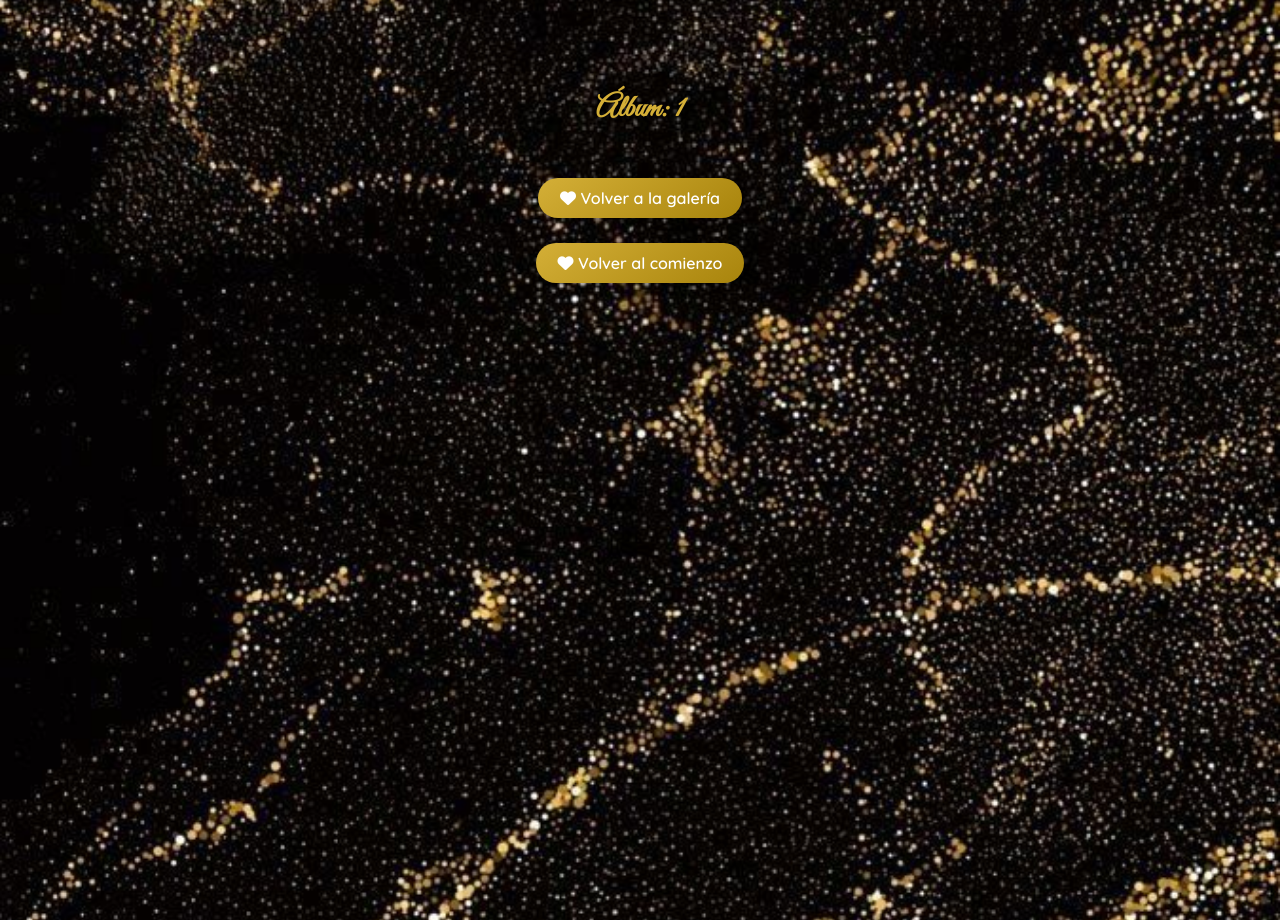
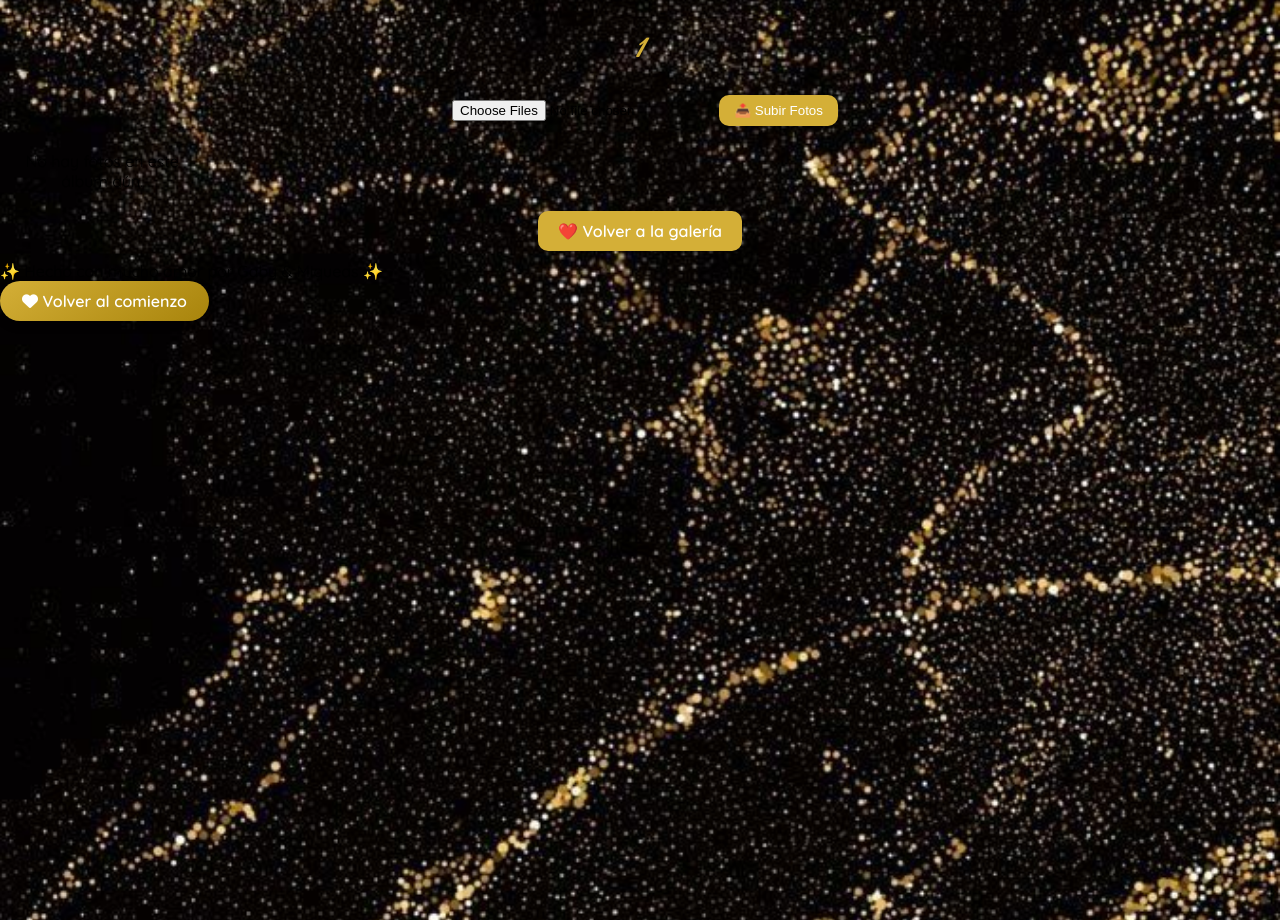
Before and after one commit to gabrielavasso/mini_web, a Flask app: page /ver_album/1 in a window 1280 px wide. Shown: the part 140-1060 px from the top of the page. Run offline with Flask 3, Linux system fonts and the light colour scheme; the visitor is signed in with stand-in values (Sample User, id 1); parts of the project's set-up code (start-up, migrations or seed data) failed here and were passed over.

Commit message:
Actualizo galería y subida de fotos dentro del álbum

```diff
--- a/app.py
+++ b/app.py
@@ -1,5 +1,4 @@
 from flask import Flask, render_template, request, redirect, url_for, session, flash
-from werkzeug.utils import secure_filename
 from dotenv import load_dotenv
 import os
 import json
@@ -19,19 +18,19 @@ cloudinary.config(
     api_secret=os.getenv("CLOUDINARY_URL").split(":")[2].split("@")[0]
 )
 
-# Archivos JSON para datos
+# Archivos JSON
 NOTAS_FILE = os.path.join("data", "notas.json")
 FOTOS_FILE = os.path.join("data", "fotos.json")
 CANCIONES_FILE = os.path.join("data", "canciones.json")
 
-# Crear archivos y carpetas necesarios
+# Crear estructura inicial
 os.makedirs("data", exist_ok=True)
 if not os.path.exists(NOTAS_FILE):
     with open(NOTAS_FILE, "w", encoding="utf-8") as f:
         json.dump([], f)
 if not os.path.exists(FOTOS_FILE):
     with open(FOTOS_FILE, "w", encoding="utf-8") as f:
-        json.dump({}, f)  # Diccionario con {album: [fotos]}
+        json.dump({}, f)
 if not os.path.exists(CANCIONES_FILE):
     with open(CANCIONES_FILE, "w", encoding="utf-8") as f:
         json.dump([], f)
@@ -93,44 +92,38 @@ def crear_album():
                 fotos[nombre] = []
                 with open(FOTOS_FILE, "w", encoding="utf-8") as f:
                     json.dump(fotos, f, indent=4, ensure_ascii=False)
-                mensaje = f"✅ Álbum '{nombre}' creado exitosamente."
+                return redirect(url_for("ver_album", carpeta=nombre))
             else:
                 mensaje = f"⚠️ El álbum '{nombre}' ya existe."
     return render_template("crear_album.html", mensaje=mensaje)
 
-# === Subir fotos a Cloudinary ===
-@app.route("/upload", methods=["GET", "POST"])
-def upload():
+# === Subir fotos desde la vista del álbum ===
+@app.route("/upload/<carpeta>", methods=["POST"])
+def upload(carpeta):
     if not session.get("logueado"):
         return redirect(url_for("login"))
 
-    if request.method == "POST":
-        carpeta = request.form["carpeta"]
-        archivos = request.files.getlist("fotos")
-
-        with open(FOTOS_FILE, "r", encoding="utf-8") as f:
-            fotos = json.load(f)
-
-        if carpeta not in fotos:
-            fotos[carpeta] = []
-
-        for archivo in archivos:
-            if archivo:
-                resultado = cloudinary.uploader.upload(archivo, folder=f"mini_web/{carpeta}")
-                fotos[carpeta].append({
-                    "url": resultado['secure_url'],
-                    "public_id": resultado['public_id']
-                })
-
-        with open(FOTOS_FILE, "w", encoding="utf-8") as f:
-            json.dump(fotos, f, indent=4, ensure_ascii=False)
-
-        flash("📸 Fotos subidas correctamente.")
-        return redirect(url_for("ver_album", carpeta=carpeta))
+    archivos = request.files.getlist("fotos")
 
     with open(FOTOS_FILE, "r", encoding="utf-8") as f:
         fotos = json.load(f)
-    return render_template("upload.html", albums=list(fotos.keys()))
+
+    if carpeta not in fotos:
+        fotos[carpeta] = []
+
+    for archivo in archivos:
+        if archivo:
+            resultado = cloudinary.uploader.upload(archivo, folder=f"mini_web/{carpeta}")
+            fotos[carpeta].append({
+                "url": resultado['secure_url'],
+                "public_id": resultado['public_id']
+            })
+
+    with open(FOTOS_FILE, "w", encoding="utf-8") as f:
+        json.dump(fotos, f, indent=4, ensure_ascii=False)
+
+    flash("📸 Fotos subidas correctamente.")
+    return redirect(url_for("ver_album", carpeta=carpeta))
 
 # === Ver álbum ===
 @app.route("/ver_album/<carpeta>")
@@ -182,7 +175,6 @@ def galeria():
 # === Canciones ===
 @app.route("/canciones", methods=["GET", "POST"])
 def canciones():
-    # Cargar canciones
     with open(CANCIONES_FILE, "r", encoding="utf-8") as f:
         canciones = json.load(f)
 
@@ -195,7 +187,7 @@ def canciones():
             canciones.append(link)
             with open(CANCIONES_FILE, "w", encoding="utf-8") as f:
                 json.dump(canciones, f, indent=4, ensure_ascii=False)
-            flash("🎵 Canción agregada correctamente.")
+            flash("🎵 Canción agregada correctamente.", "canciones")
 
     return render_template("canciones.html", canciones=canciones)
 
@@ -213,11 +205,11 @@ def eliminar_cancion():
         canciones.remove(link)
         with open(CANCIONES_FILE, "w", encoding="utf-8") as f:
             json.dump(canciones, f, indent=4, ensure_ascii=False)
-        flash("🗑️ Canción eliminada.")
+        flash("🗑️ Canción eliminada.", "canciones")
 
     return redirect(url_for("canciones"))
 
-# === Rutas adicionales ===
+# === Otras rutas ===
 @app.route("/carta")
 def carta():
     return render_template("carta.html")
--- a/templates/canciones.html
+++ b/templates/canciones.html
@@ -8,7 +8,7 @@
     <div class="contenedor-canciones">
 
         <!-- MENSAJE FLASH -->
-        {% with messages = get_flashed_messages() %}
+     {% with messages = get_flashed_messages(category_filter=["canciones"]) %}
     {% if messages %}
     <div class="mensaje-flash">
         {% for message in messages %}
@@ -17,6 +17,7 @@
     </div>
     {% endif %}
 {% endwith %}
+
 
         <!-- Formulario agregar canción -->
         {% if session.get('logueado') %}
--- a/templates/ver_album.html
+++ b/templates/ver_album.html
@@ -3,80 +3,120 @@
 {% block title %}Álbum: {{ carpeta }}{% endblock %}
 
 {% block content %}
-<main class="fondo-ver-album">
+<main class="album-detalle">
+    <h2 class="titulo-album">{{ carpeta }}</h2>
 
-    <!-- Título del álbum -->
-    <h2 class="titulo-album">Álbum: {{ carpeta }}</h2>
-
-    <!-- Mensaje de éxito -->
-    {% if mensaje %}
-    <div class="mensaje-exito">
-        {{ mensaje }}
+    <!-- Botones dentro del álbum -->
+    {% if session.get('logueado') %}
+    <div class="acciones-album">
+        <form action="{{ url_for('upload') }}" method="POST" enctype="multipart/form-data" class="form-subir">
+            <input type="hidden" name="carpeta" value="{{ carpeta }}">
+            <input type="file" name="fotos" multiple required>
+            <button type="submit" class="btn-subir">📤 Subir Fotos</button>
+        </form>
     </div>
     {% endif %}
 
-    <!-- Galería de fotos -->
-    <div class="galeria-grid">
-        {% for imagen in imagenes %}
-        <div class="foto-wrapper">
-            <!-- Imagen -->
-            <img src="{{ imagen.url }}" alt="Foto" class="foto-galeria" onclick="abrirLightbox(this)">
+    <!-- Fotos del álbum -->
+    <div class="grid-fotos">
+        {% if imagenes %}
+            {% for foto in imagenes %}
+            <div class="foto-item">
+                <img src="{{ foto.url }}" alt="foto">
 
-            <!-- Botón eliminar solo si hay sesión -->
                 {% if session.get('logueado') %}
-            <form method="POST" action="{{ url_for('eliminar_fotos') }}" class="form-eliminar-foto">
+                <form action="{{ url_for('eliminar_fotos') }}" method="POST" class="form-eliminar">
                     <input type="hidden" name="carpeta" value="{{ carpeta }}">
-                <input type="hidden" name="nombre" value="{{ imagen.url }}">
-                <button type="submit" class="btn-eliminar-foto" title="Eliminar">
-                    <i class="fas fa-trash-alt"></i>
-                </button>
+                    <input type="hidden" name="nombre" value="{{ foto.url }}">
+                    <button type="submit" class="btn-eliminar">🗑️</button>
                 </form>
                 {% endif %}
             </div>
             {% endfor %}
+        {% else %}
+            <p class="sin-fotos">No hay fotos en este álbum aún.</p>
+        {% endif %}
     </div>
 
-    <!-- Botón volver a galería -->
-    <div class="volver-centro">
-        <a href="{{ url_for('galeria') }}" class="boton-volver-dorado">
-            <i class="fas fa-heart"></i> Volver a la galería
-        </a>
+    <!-- Botón volver -->
+    <div class="volver-galeria">
+        <a href="{{ url_for('galeria') }}" class="btn-volver">❤️ Volver a la galería</a>
     </div>
-
-    <!-- Botón volver al inicio -->
-    <div class="volver-centro">
-        <a href="{{ url_for('index') }}" class="boton-volver-dorado">
-            <i class="fas fa-heart"></i> Volver al comienzo
-        </a>
-    </div>
-
-    <!-- Lightbox para ver imagen ampliada -->
-    <div id="lightbox" class="lightbox">
-        <button class="cerrar" onclick="cerrarLightbox()">&times;</button>
-        <img id="lightbox-img" src="" alt="Imagen ampliada">
-        <button class="siguiente" onclick="siguienteFoto()">&#8594;</button>
-    </div>
-
 </main>
 
-<script>
-let currentIndex = 0;
-let fotos = [];
-
-function abrirLightbox(img) {
-    fotos = Array.from(document.querySelectorAll('.foto-galeria')).map(f => f.src);
-    currentIndex = fotos.indexOf(img.src);
-    document.getElementById('lightbox-img').src = img.src;
-    document.getElementById('lightbox').classList.add('show');
+<style>
+.album-detalle {
+    text-align: center;
+    padding: 20px;
 }
 
-function cerrarLightbox() {
-    document.getElementById('lightbox').classList.remove('show');
+.titulo-album {
+    font-size: 2rem;
+    color: #d4af37;
+    margin-bottom: 20px;
 }
 
-function siguienteFoto() {
-    currentIndex = (currentIndex + 1) % fotos.length;
-    document.getElementById('lightbox-img').src = fotos[currentIndex];
+.acciones-album {
+    margin-bottom: 20px;
 }
-</script>
+
+.form-subir input[type="file"] {
+    margin: 10px;
+}
+
+.btn-subir {
+    background: #d4af37;
+    color: white;
+    border: none;
+    padding: 8px 15px;
+    border-radius: 10px;
+    cursor: pointer;
+}
+
+.grid-fotos {
+    display: grid;
+    grid-template-columns: repeat(auto-fill, minmax(150px, 1fr));
+    gap: 15px;
+}
+
+.foto-item {
+    position: relative;
+}
+
+.foto-item img {
+    width: 100%;
+    height: 150px;
+    object-fit: cover;
+    border-radius: 10px;
+    border: 2px solid #d4af37;
+}
+
+.form-eliminar {
+    position: absolute;
+    top: 5px;
+    right: 5px;
+}
+
+.btn-eliminar {
+    background: rgba(0,0,0,0.5);
+    color: white;
+    border: none;
+    border-radius: 50%;
+    padding: 5px 8px;
+    cursor: pointer;
+}
+
+.volver-galeria {
+    margin-top: 30px;
+}
+
+.btn-volver {
+    background: #d4af37;
+    color: white;
+    padding: 10px 20px;
+    border-radius: 10px;
+    text-decoration: none;
+    font-weight: bold;
+}
+</style>
 {% endblock %}
```
Also changed, not shown: templates/galeria.html (+102 -31 lines), templates/upload.html (+74 -133 lines). Lines whose indentation alone changed are shown as unchanged.
